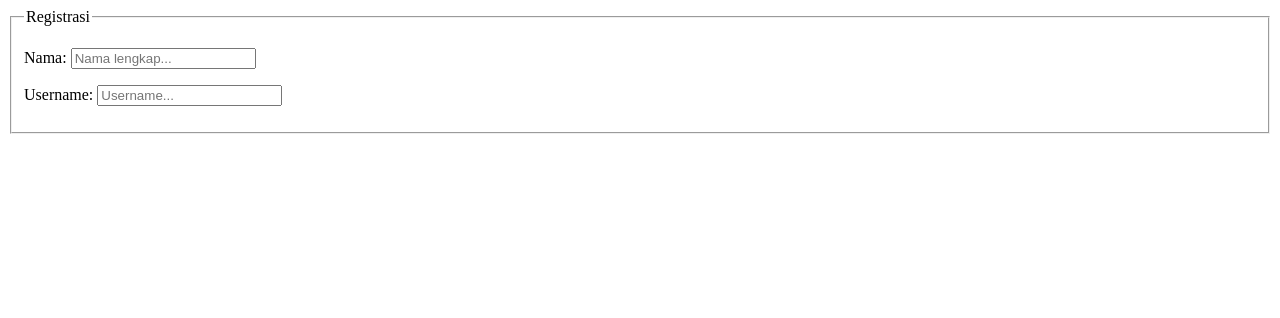
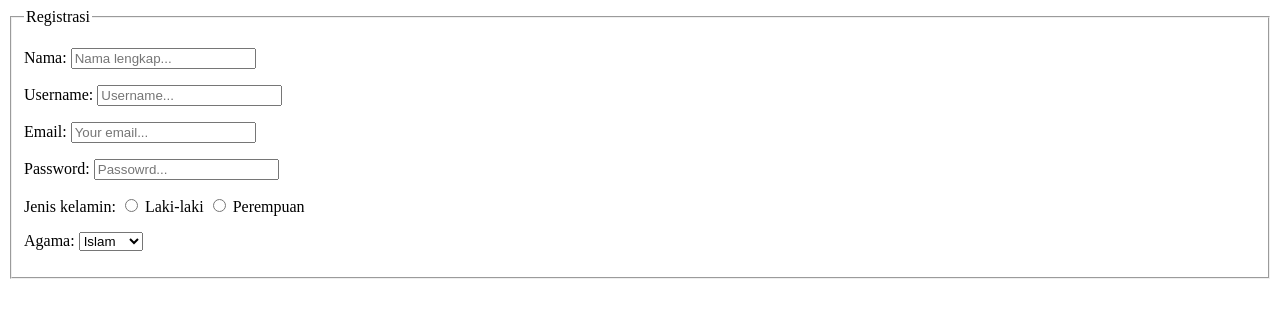
Before and after one commit to CharisseEvania/pts_genap, a plain HTML site: page index.html in a window 1280 px wide. Drawn offline with Linux system fonts and the light colour scheme.

Commit message:
Perubahan bagian tengah

```diff
--- a/index.html
+++ b/index.html
@@ -15,3 +15,25 @@
 	<label>Username:</label>
 	<input type="text" name="username" placeholder="Username..." />
 	</p>
+	<p>
+	<label>Email:</label>
+	<input type="email" name="email" placeholder="Your email..." />
+	</p>
+	<p>
+	<label>Password:</label>
+	<input type="password" name="password" placeholder="Passowrd..." />
+	</p>
+		<p>
+	<label>Jenis kelamin:</label>
+	<label><input type="radio" name="jenis_kelamin" value="laki-laki" /> Laki-laki</label>
+	<label><input type="radio" name="jenis_kelamin" value="perempuan" /> Perempuan</label>
+	</p>
+	<p>
+	<label>Agama:</label>
+	<select name="agama">
+	<option value="islam">Islam</option>
+	<option value="kristen">Kristen</option>
+	<option value="hindu">Hindu</option>
+       	<option value="budha">Budha</option>
+	</select>
+	</p>
```
